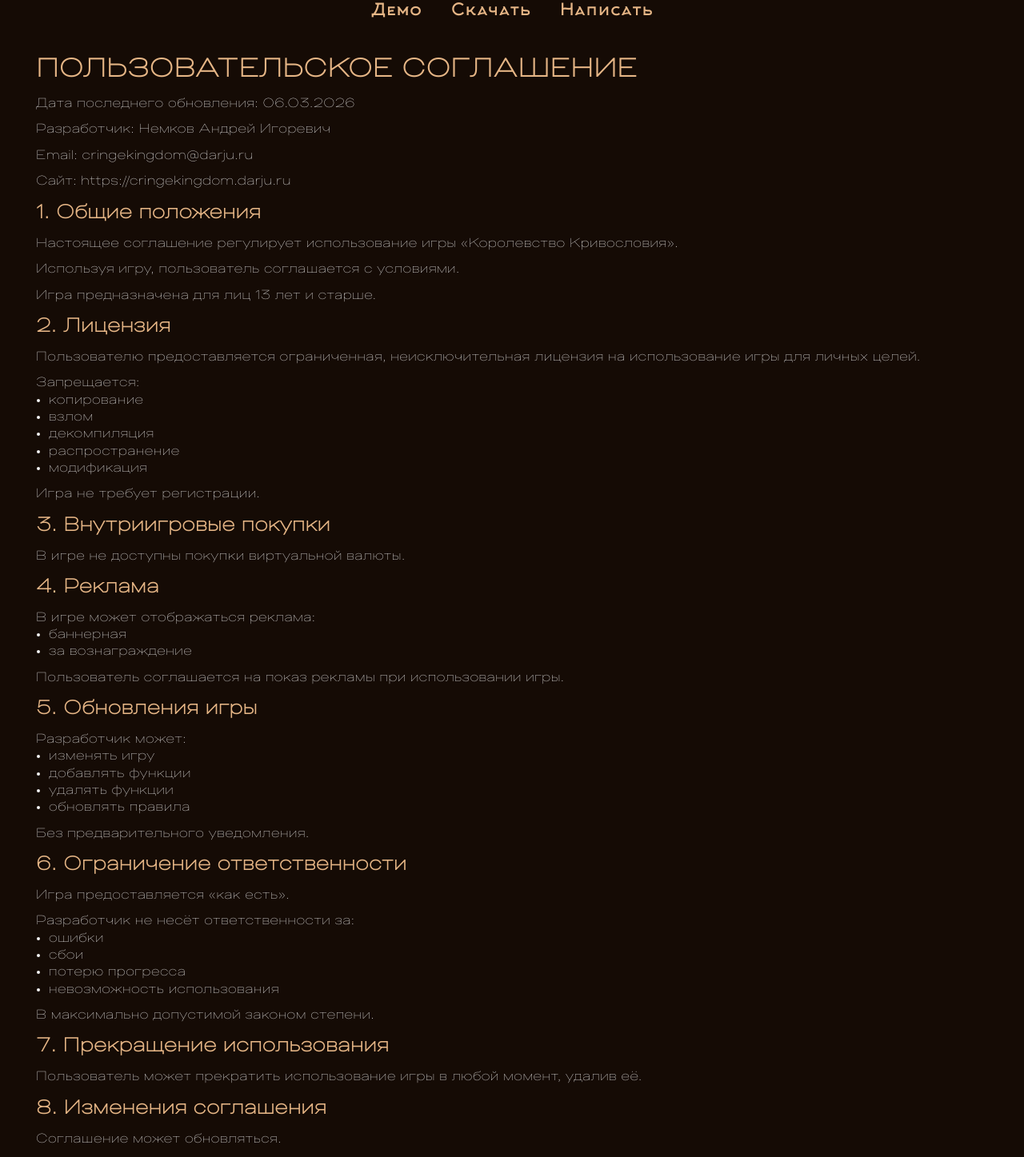
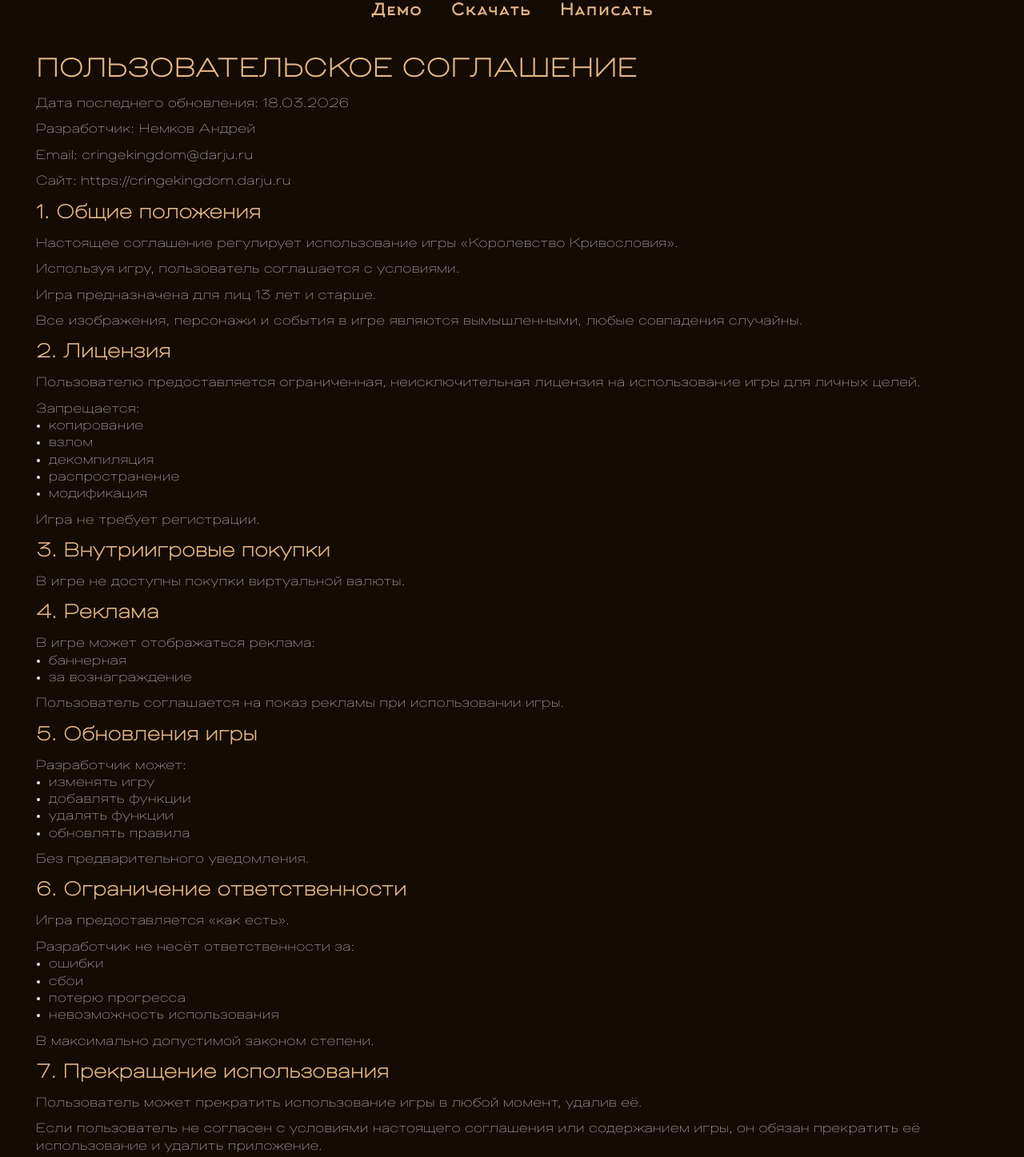
Before and after one commit to dar-ju/web.cringekingdom, a Nuxt app in the folder landing/: page /agreement in a window 1280 px wide. Shown: the part 40-1487 px from the top of the page at 80% size. Built offline with nearby package versions, Linux system fonts and the light colour scheme.

Commit message:
prod edits

```diff
--- a/landing/app/components/ModalHelp.vue
+++ b/landing/app/components/ModalHelp.vue
@@ -49,9 +49,7 @@ onUnmounted(() => {
           </div>
           <div v-else-if="gameStore.modal === 'download'" class="modal__wrapper">
             <h2 class="modal__title">Информация</h2>
-            <p class="modal__text">
-              Игра находится в стадии тестирования.<br />Ожидаемый выход апрель 2026.
-            </p>
+            <p class="modal__text">Игра находится в стадии тестирования</p>
           </div>
         </div>
       </div>
--- a/landing/app/components/SectionDownload.vue
+++ b/landing/app/components/SectionDownload.vue
@@ -12,8 +12,8 @@ const gameStore = useGameStore();
         <div class="download__links-block">
           <p class="download__text">Начать игру Королевтво Кривословия</p>
           <div class="download__stores">
-            <!-- <NuxtLink @click="gameStore.modal = 'download'"> -->
-            <button @click="gameStore.modal = 'download'">
+            <NuxtLink to="https://play.google.com/store/apps/details?id=com.cringekingdom.game">
+              <!-- <button @click="gameStore.modal = 'download'"> -->
               <img
                 src="/assets/images/badge-googleplay.webp"
                 alt="Скачать игру Королевство Кривословия в Google Play"
@@ -21,10 +21,13 @@ const gameStore = useGameStore();
                 width="239"
                 height="71"
               />
-            </button>
-            <!-- </NuxtLink> -->
+              <!-- </button> -->
+            </NuxtLink>
             <!-- <NuxtLink to="#"> -->
-            <button @click="gameStore.modal = 'download'">
+            <button
+              @click="gameStore.modal = 'download'"
+              class="download__btn download__btn--closed"
+            >
               <img
                 src="/assets/images/badge-appstore.webp"
                 alt="Скачать игру Королевство Кривословия в App Store"
@@ -106,6 +109,11 @@ const gameStore = useGameStore();
     display: flex;
     gap: 2rem;
   }
+  &__btn {
+    &--closed {
+      filter: brightness(0.3);
+    }
+  }
   &__decor {
     opacity: 0.6;
   }
--- a/landing/app/pages/agreement/index.vue
+++ b/landing/app/pages/agreement/index.vue
@@ -15,8 +15,8 @@ useSeoMeta({
       <div class="container agree__container">
         <h1 class="agree__title agree__title--main">Пользовательское соглашение</h1>
         <ul class="agree__list">
-          <li>Дата последнего обновления: 06.03.2026</li>
-          <li>Разработчик: Немков Андрей Игоревич</li>
+          <li>Дата последнего обновления: 18.03.2026</li>
+          <li>Разработчик: Немков Андрей</li>
           <li>Email: cringekingdom@darju.ru</li>
           <li>Сайт: https://cringekingdom.darju.ru</li>
         </ul>
@@ -26,6 +26,10 @@ useSeoMeta({
           <li>Настоящее соглашение регулирует использование игры «Королевство Кривословия».</li>
           <li>Используя игру, пользователь соглашается с условиями.</li>
           <li>Игра предназначена для лиц 13 лет и старше.</li>
+          <li>
+            Все изображения, персонажи и события в игре являются вымышленными, любые совпадения
+            случайны.
+          </li>
         </ul>
 
         <h2 class="agree__title agree__title--sub">2. Лицензия</h2>
@@ -113,9 +117,13 @@ useSeoMeta({
         </ul>
 
         <h2 class="agree__title agree__title--sub">7. Прекращение использования</h2>
-        <p class="agree__descr">
-          Пользователь может прекратить использование игры в любой момент, удалив её.
-        </p>
+        <ul class="agree__list">
+          <li>Пользователь может прекратить использование игры в любой момент, удалив её.</li>
+          <li>
+            Если пользователь не согласен с условиями настоящего соглашения или содержанием игры, он
+            обязан прекратить её использование и удалить приложение.
+          </li>
+        </ul>
 
         <h2 class="agree__title agree__title--sub">8. Изменения соглашения</h2>
         <ul class="agree__list">
--- a/landing/app/pages/index.vue
+++ b/landing/app/pages/index.vue
@@ -6,7 +6,7 @@ import SectionHero from "~/components/SectionHero.vue";
 import SectionMessage from "~/components/SectionMessage.vue";
 
 useSeoMeta({
-  title: "Игра в слова Королевство Кривословия &#127984;",
+  title: "Игра в слова Королевство Кривословия 🏰",
   ogTitle: "Королевство 👑 Кривословия — игра искажающая реальность",
   description:
     "Словесная игра &quot;Королевство Кривословия&quot; погружает в мир странных и пугающих вещей. Пройдите всех стражей и саму Кринжабу &#128056;!",
```
Also changed, not shown: landing/public/assets/images/qrcode.webp.
